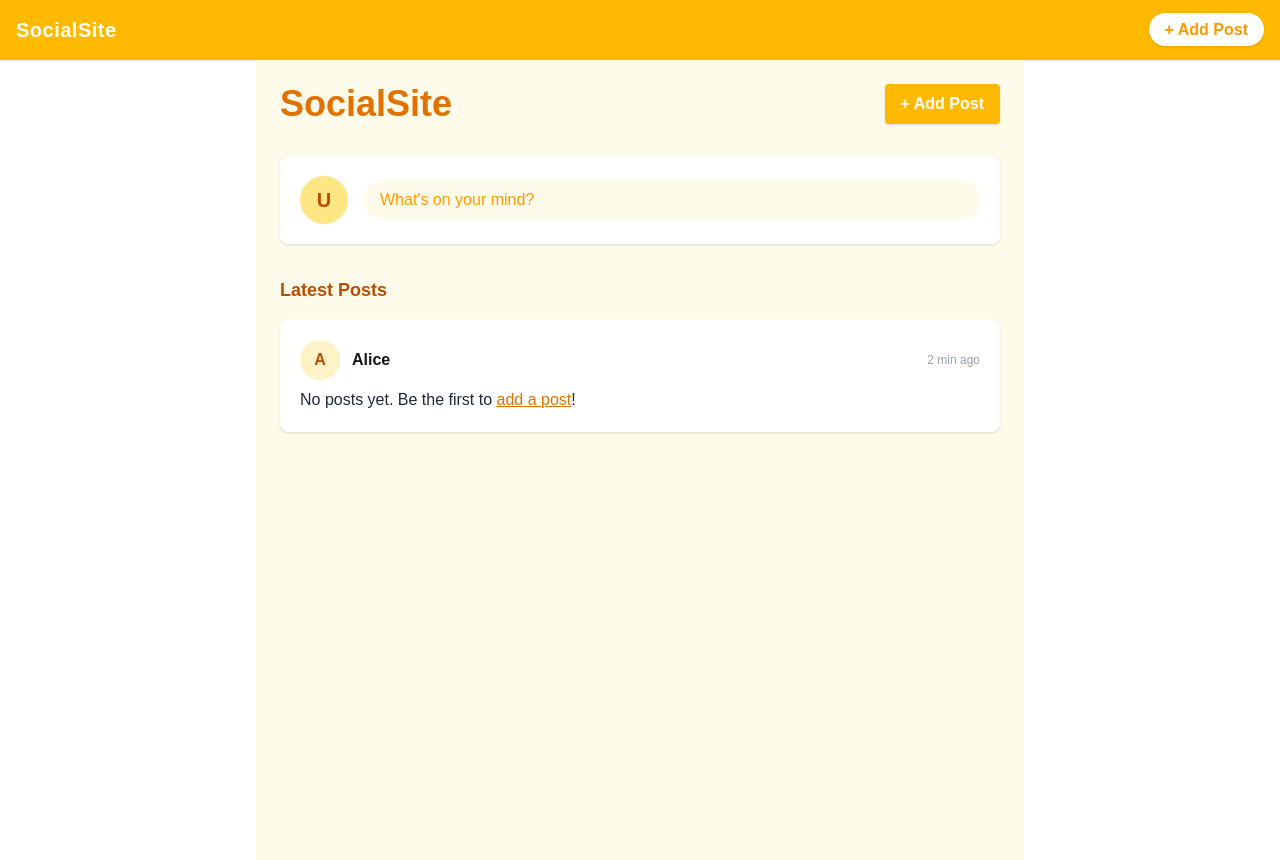
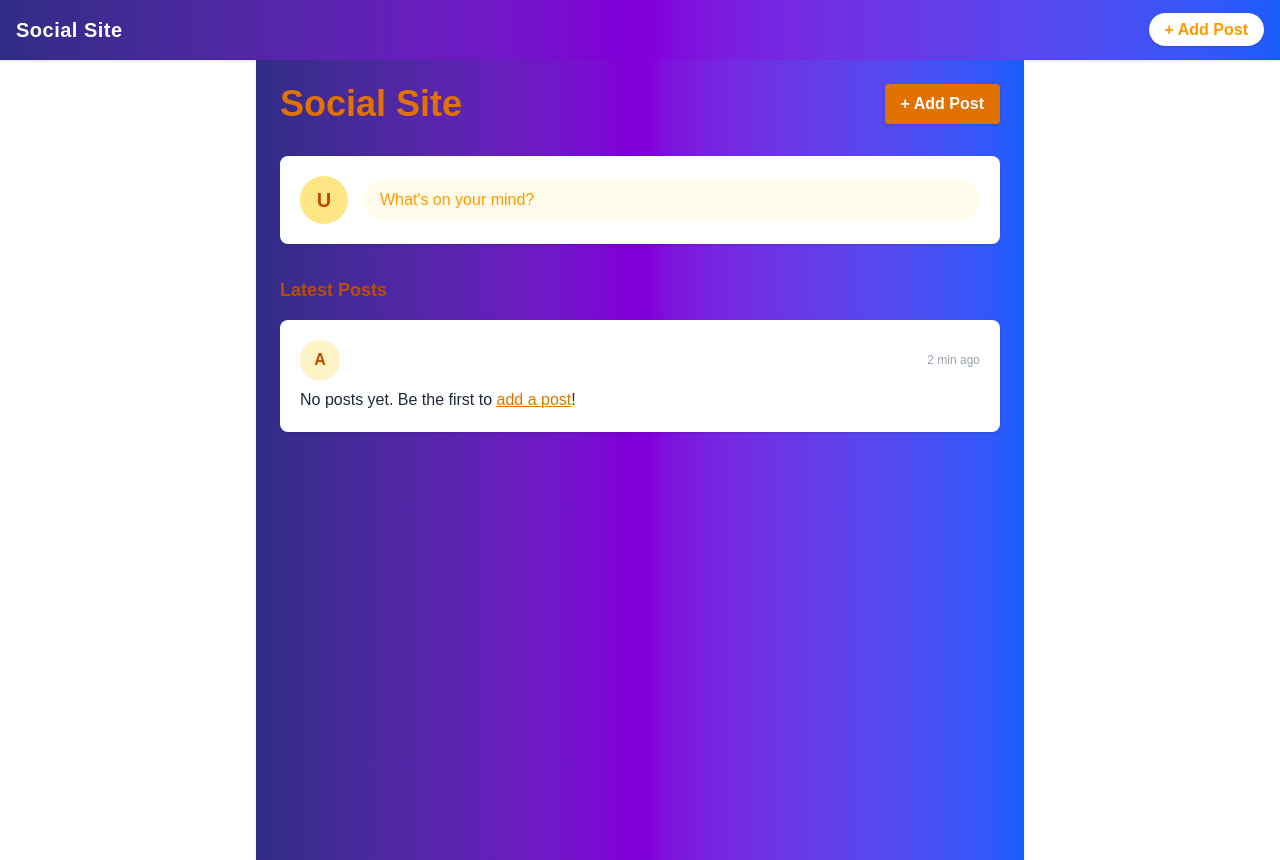
Before and after one commit to ACACACanne/social-site, a Next.js app: page / in a window 1280 px wide. Built offline with nearby package versions, Linux system fonts and the light colour scheme.

Commit message:
design universal on all pages

```diff
--- a/src/app/page.js
+++ b/src/app/page.js
@@ -2,13 +2,13 @@
 
 export default function Home() {
   return (
-    <main className="max-w-3xl mx-auto p-6 bg-amber-50 min-h-screen">
+    <main className="max-w-3xl mx-auto p-6 bg-gradient-to-r from-indigo-900 via-purple-700 to-blue-600 text-white shadow min-h-screen">
       {/* Header */}
       <div className="flex items-center justify-between mb-8">
-        <h1 className="text-4xl font-extrabold text-amber-600">SocialSite</h1>
+        <h1 className="text-4xl font-extrabold text-amber-600">Social Site</h1>
         <Link
           href="/add"
-          className="bg-amber-400 hover:bg-amber-500 text-white font-semibold px-4 py-2 rounded shadow"
+          className="bg-amber-600 hover:bg-amber-500 text-white font-semibold px-4 py-2 rounded shadow"
         >
           + Add Post
         </Link>
--- a/src/components/Nav.js
+++ b/src/components/Nav.js
@@ -8,10 +8,10 @@
   const pathname = usePathname();
 
   return (
-    <nav className="p-4 bg-amber-400 flex justify-between items-center shadow">
+    <nav className="p-4 bg-gradient-to-r from-indigo-900 via-purple-700 to-blue-600 flex justify-between items-center shadow">
       {/* Left: Logo */}
       <Link href="/" className="text-white font-bold text-xl tracking-wide hover:text-amber-200 transition">
-        SocialSite
+        Social Site
       </Link>
 
       {/* Center: Show "Add Post" if on /addPost */}
```
